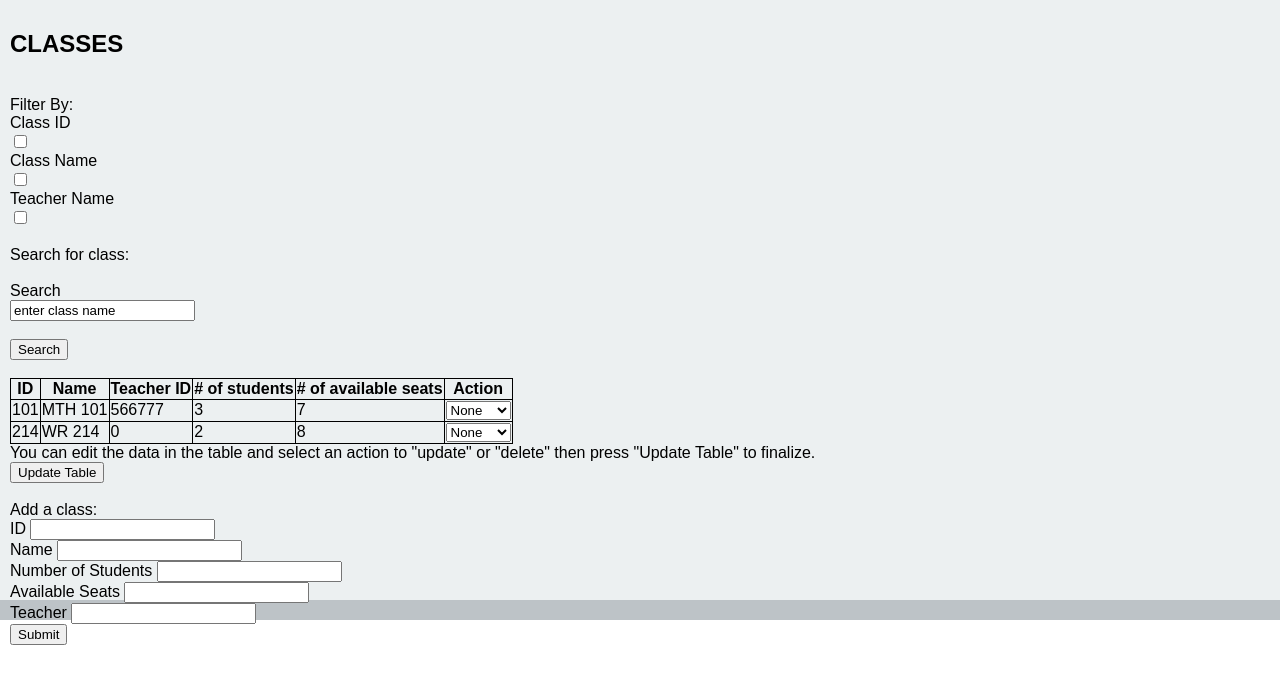
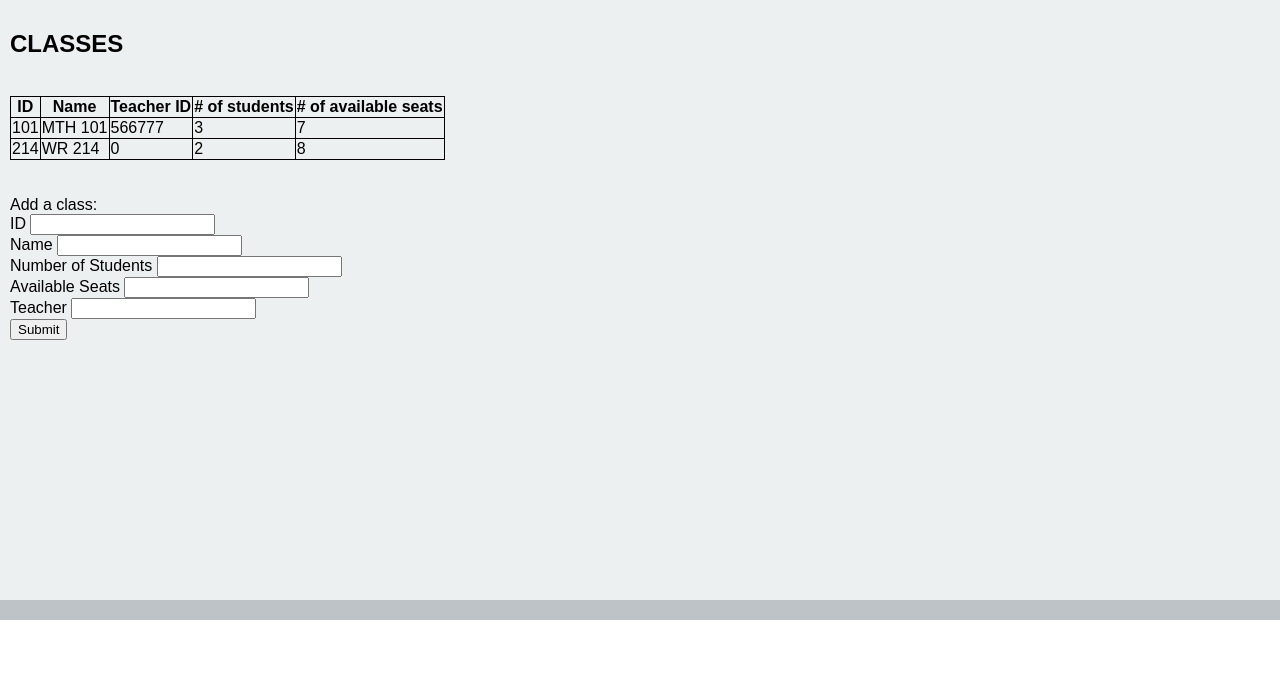
Before and after one commit to mtornatta/CS340_School_Database, a Flask app: page /classes in a window 1280 px wide. Shown: the part 46-730 px from the top of the page. Run offline with Flask 2, Linux system fonts and the light colour scheme; data comes from the database, SQL or seed files in the repository; some libraries are stand-ins or nearby versions.

Commit message:
Changed the html to better reflect the final functionality

```diff
--- a/templates/classes.html
+++ b/templates/classes.html
@@ -20,19 +20,6 @@
     <!-- Content Description -->
     <section class="content">
       <h1>CLASSES</h1><br>
-      Filter By:<br>
-      <form>
-        Class ID<br>
-        <input type="checkbox" name="class id" value="class id"><br>
-        Class Name<br>
-        <input type="checkbox" name="class name" value="class name"><br>
-        Teacher Name<br>
-        <input type="checkbox" name="teacher name" value="teacher"><br><br>
-        Search for class:<br><br>
-        Search<br>
-        <input type="text" name="sarch" value="enter class name"><br><br>
-        <input type="submit" value="Search">
-      </form><br>
       {% if class_list %}
       <table>
         <tr>
@@ -41,27 +28,19 @@
           <th>Teacher ID</th>
           <th># of students</th>
           <th># of available seats</th>
-          <th>Action</th>
         </tr>
         {% for row in class_list %}
         <tr>
           <td> {{ row.course_id }} </td>
-          <td contenteditable="true">  {{ row.course_name }} </td>
-          <td contenteditable="true"> {{ row.tid }} </td>
-          <td contenteditable="true"> {{ row.number_of_students }} </td>
-          <td contenteditable="true"> {{ row.available_seats }} </td>
-          <td>
-            <select id="action">
-              <option value="None">None</option>
-              <option value="Update">Update</option>
-              <option value="Delete">Delete</option>
-            </select>
-          </td>
+          <td>  {{ row.course_name }} </td>
+          <td> {{ row.tid }} </td>
+          <td> {{ row.number_of_students }} </td>
+          <td> {{ row.available_seats }} </td>
         </tr>
         {% endfor %}
-      </table>You can edit the data in the table and select an action to "update" or "delete" then press "Update Table" to finalize.<br>
+      </table><br>
       {% endif %}
-      <input type="submit" value="Update Table"><br><br>
+      <br>
       Add a class:<br>
       <!--<form id="addclass" action="/add-class" method="POST">
         Class Identification Number ->
```
Also changed, not shown: templates/index.html (+4 -7 lines), templates/schools.html (+3 -22 lines), templates/teachers.html (+5 -24 lines), DataManipulation.sql (line endings or trailing spaces).
